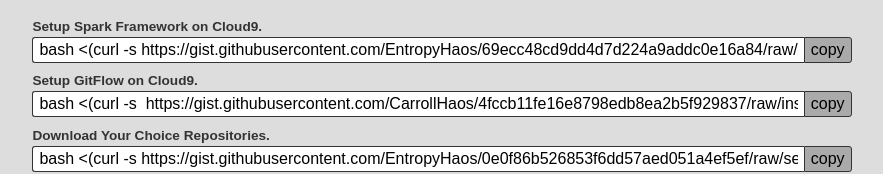
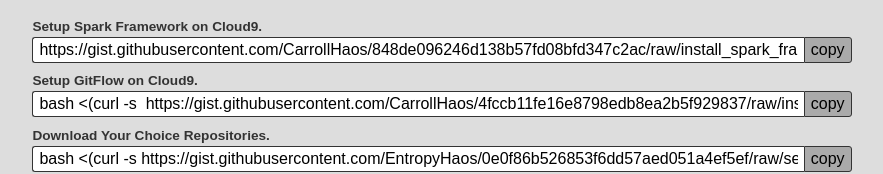
Before and after one commit to CSC-440/csc-440.github.io, a plain HTML site: page clickables.html in a window 1280 px wide. Shown: the top 174 px of the page, without its empty margins (102-985 px from the left). Drawn offline with Linux system fonts and the light colour scheme.

Commit message:
Update clickables.html

```diff
--- a/clickables.html
+++ b/clickables.html
@@ -118,7 +118,7 @@
 
 
     <label for="website">Setup Spark Framework on Cloud9.</label>
-    <input type="text" id="setup_spark_framework_c9" value="bash <(curl -s https://gist.githubusercontent.com/EntropyHaos/69ecc48cd9dd4d7d224a9addc0e16a84/raw/setup_spark_framework_on_c9)" />
+    <input type="text" id="setup_spark_framework_c9" value="https://gist.githubusercontent.com/CarrollHaos/848de096246d138b57fd08bfd347c2ac/raw/install_spark_framework_c9_verbose.bash)" />
     <button data-copytarget="#setup_spark_framework_c9">copy</button>
 
     <label for="website">Setup GitFlow on Cloud9.</label>
```
